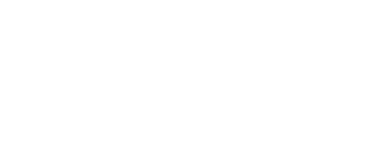
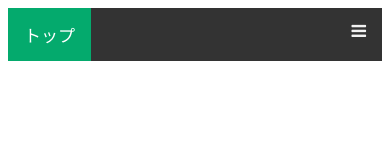
Before and after one commit to dyecon/justShoot, a plain HTML site: page index.html in a window 390 px wide. Drawn offline with Linux system fonts and the light colour scheme.

Commit message:
Add navigation bar

```diff
--- a/index.html
+++ b/index.html
@@ -11,7 +11,20 @@
     <link rel="stylesheet" href="styles.css">
     <script type="text/javascript" src="script.js"></script>
 </head>
+
 <body>
+    <!--Menu icon for small screens-->
+    <link rel="stylesheet" href="https://cdnjs.cloudflare.com/ajax/libs/font-awesome/4.7.0/css/font-awesome.min.css">
 
+    <!--Top navigation bar-->
+    <div class="topnav" id="myTopnav">
+      <a href="#home" class="active">トップ</a>
+      <a href="#news">ダウンロード</a>
+      <a href="#contact">よくある質問</a>
+      <a href="#about">お問合せ</a>
+      <a href="javascript:void(0);" class="icon" onclick="topnavIcon()">
+        <i class="fa fa-bars"></i>
+      </a>
+    </div>
 </body>
 </html>
--- a/script.js
+++ b/script.js
@@ -0,0 +1,9 @@
+/* Toggle between adding and removing the "responsive" class to topnav when the user clicks on the icon */
+function topnavIcon() {
+    var x = document.getElementById("myTopnav");
+    if (x.className === "topnav") {
+      x.className += " responsive";
+    } else {
+      x.className = "topnav";
+    }
+}
--- a/styles.css
+++ b/styles.css
@@ -0,0 +1,57 @@
+/* Add a black background color to the top navigation */
+.topnav {
+    background-color: #333;
+    overflow: hidden;
+  }
+
+/* Style the links inside the navigation bar */
+.topnav a {
+float: left;
+display: block;
+color: #f2f2f2;
+text-align: center;
+padding: 14px 16px;
+text-decoration: none;
+font-size: 17px;
+}
+
+/* Change the color of links on hover */
+.topnav a:hover {
+background-color: #ddd;
+color: black;
+}
+
+/* Add an active class to highlight the current page */
+.topnav a.active {
+background-color: #04AA6D;
+color: white;
+}
+
+/* Hide the link that should open and close the topnav on small screens */
+.topnav .icon {
+display: none;
+}
+
+/* When the screen is less than 600 pixels wide, hide all links, except for the first one ("Home"). Show the link that contains should open and close the topnav (.icon) */
+@media screen and (max-width: 600px) {
+    .topnav a:not(:first-child) {display: none;}
+    .topnav a.icon {
+      float: right;
+      display: block;
+    }
+}
+
+/* The "responsive" class is added to the topnav with JavaScript when the user clicks on the icon. This class makes the topnav look good on small screens (display the links vertically instead of horizontally) */
+@media screen and (max-width: 600px) {
+    .topnav.responsive {position: relative;}
+    .topnav.responsive a.icon {
+        position: absolute;
+        right: 0;
+        top: 0;
+    }
+    .topnav.responsive a {
+        float: none;
+        display: block;
+        text-align: left;
+    }
+}
```
